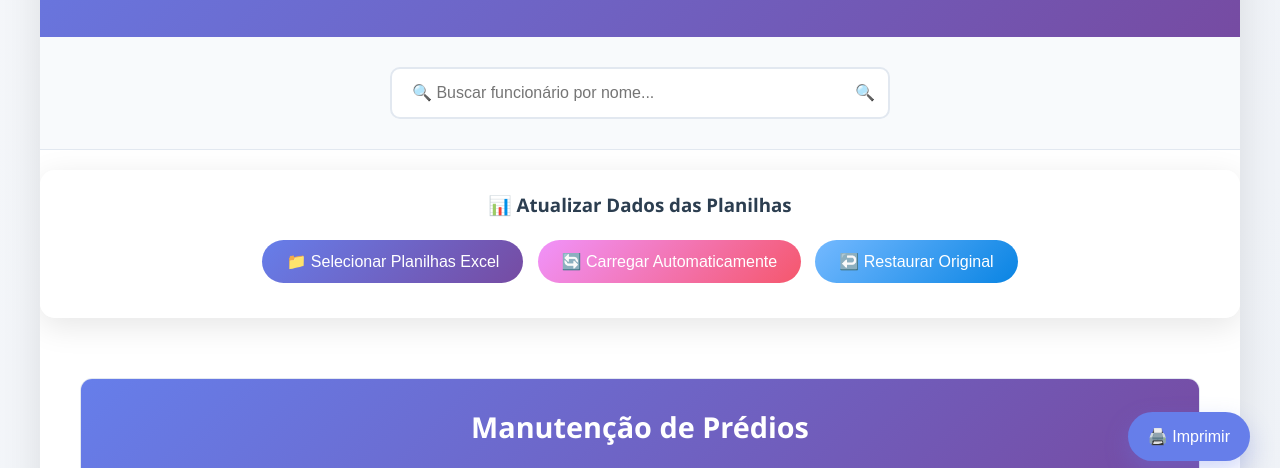
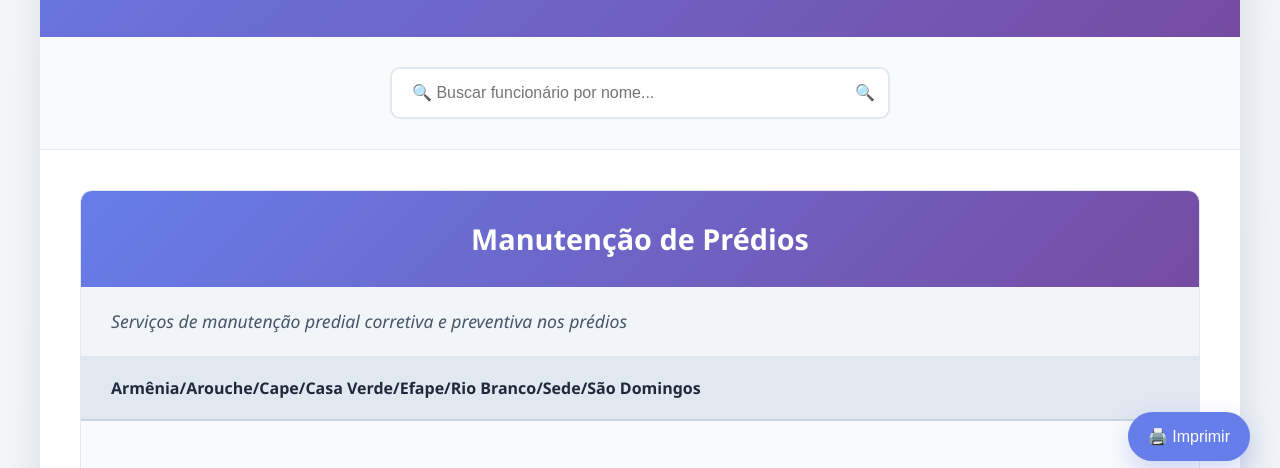
Before and after one commit to brusodev/funcionarios-tercerizadas, a plain HTML site: page index.html in a window 1280 px wide. Shown: the part 309-777 px from the top of the page. Drawn offline with Linux system fonts and the light colour scheme; a script that the page names is missing.

Commit message:
Atualização do index

```diff
--- a/index.html
+++ b/index.html
@@ -308,22 +308,6 @@
                 <input type="text" class="search-input" id="searchInput" placeholder="🔍 Buscar funcionário por nome...">
                 <span class="search-icon">🔍</span>
             </div>
-        </div>
-
-        <!-- Excel File Upload Section -->
-        <div class="excel-upload-container" style="text-align: center; margin: 20px 0; padding: 20px; background: rgba(255, 255, 255, 0.9); border-radius: 15px; box-shadow: 0 8px 32px rgba(0, 0, 0, 0.1);">
-            <h3 style="color: #2c3e50; margin-bottom: 15px;">📊 Atualizar Dados das Planilhas</h3>
-            <input type="file" id="excelFileInput" multiple accept=".xlsx,.xls" style="display: none;">
-            <button onclick="document.getElementById('excelFileInput').click()" style="background: linear-gradient(135deg, #667eea 0%, #764ba2 100%); color: white; border: none; padding: 12px 24px; border-radius: 25px; cursor: pointer; font-size: 16px; margin: 5px;">
-                📁 Selecionar Planilhas Excel
-            </button>
-            <button onclick="loadAllExcelFiles()" style="background: linear-gradient(135deg, #f093fb 0%, #f5576c 100%); color: white; border: none; padding: 12px 24px; border-radius: 25px; cursor: pointer; font-size: 16px; margin: 5px;">
-                🔄 Carregar Automaticamente
-            </button>
-            <button onclick="resetToOriginal()" style="background: linear-gradient(135deg, #74b9ff 0%, #0984e3 100%); color: white; border: none; padding: 12px 24px; border-radius: 25px; cursor: pointer; font-size: 16px; margin: 5px;">
-                ↩️ Restaurar Original
-            </button>
-            <div id="loadingStatus" style="margin-top: 10px; font-style: italic; color: #666;"></div>
         </div>
 
         <div class="content" id="mainContent">
```
